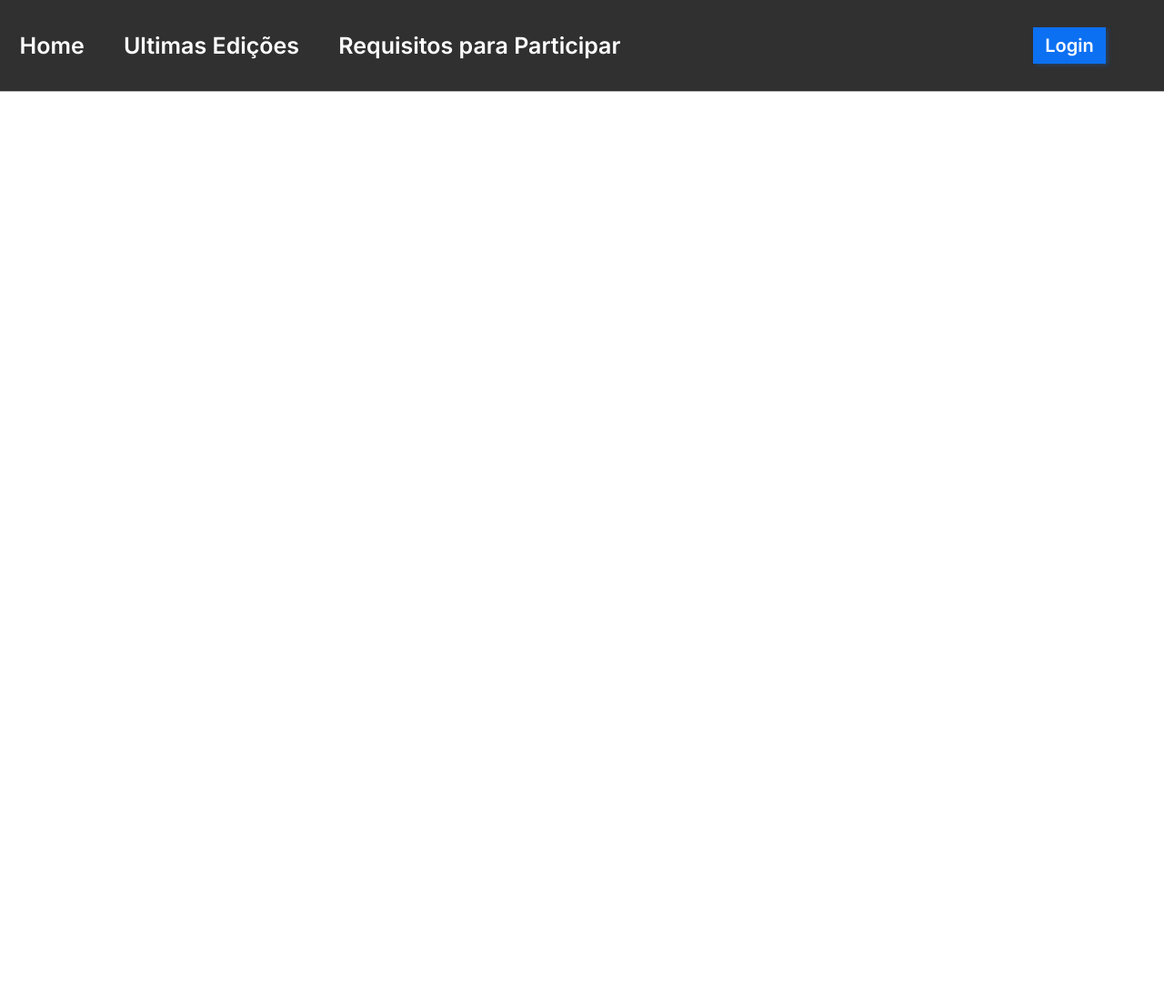
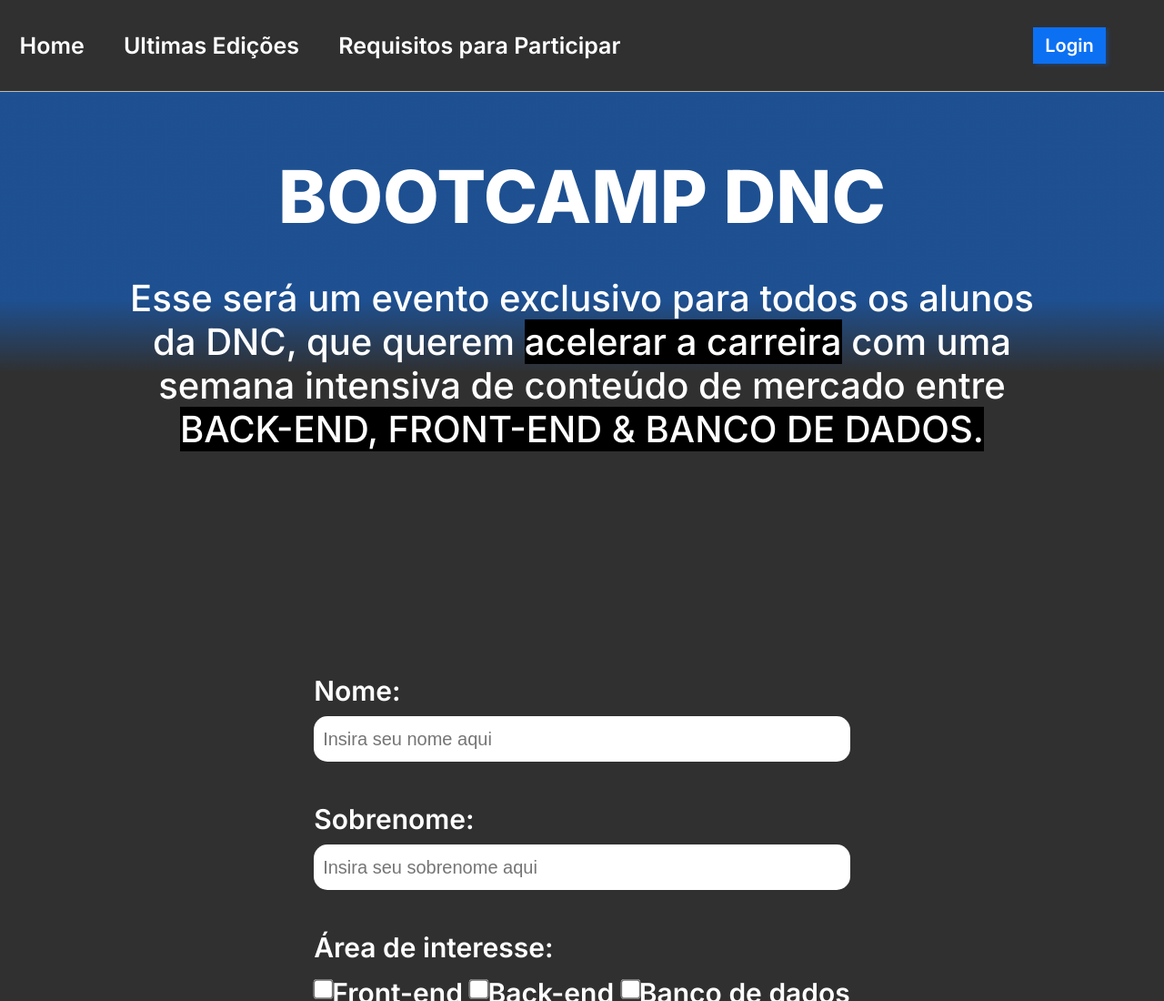
Before and after one commit to leandrolegramante/Bootcamp-DNC, a plain HTML site: page index.html in a window 1280 px wide. Shown: the top 1100 px of the page at 91% size. Before the commit the page ends 800 px from the top, so only its background shows below. Drawn offline with Linux system fonts and the light colour scheme.

Commit message:
Criação do Formulario

```diff
--- a/estilo.css
+++ b/estilo.css
@@ -4,6 +4,8 @@
 body {
     margin: 0px;
     padding: 0px;
+    background: linear-gradient(180deg, rgba(12, 112, 242, 0.5) 19.91%, rgba(12, 112, 242, 0) 24.84%), #303030;
+    background-repeat: no-repeat;
 }
 #principal {
     width: 100%;
@@ -50,3 +52,87 @@ body {
     justify-content: space-around;
     align-items: center;
 }
+section {
+    display: flex;
+    flex-direction: column;
+
+    font-family: 'Inter';
+    color: white;
+    align-items: center;
+}
+
+header h1 {
+    margin-bottom: 20px;
+    font-family: 'Inter';
+    font-style: normal;
+    font-weight: 800;
+    font-size: 80px;
+    line-height: 97px;
+    color: #FFFFFF;
+    text-align: center;
+}
+header p {
+    font-family: 'Inter';
+    font-style: normal;
+    font-weight: 500;
+    font-size: 40px;
+    line-height: 48px;
+    text-align: center;
+    color: #FFFFFF;
+    margin-bottom: 235px;
+}
+.destaque {
+    background-color: black;
+    color: white;
+
+}
+
+/*Formulario*/
+
+ form {
+
+    font-family: "Inter";
+    font-size: 30px;
+    font-weight: 600;
+    align-items: center;
+ }
+ .form-group {
+    display: flex;
+    flex-direction: column;
+
+
+ }
+ form input {
+    border-radius: 15px;
+    border: 0px;
+    height: 30px;
+    font-size: 20px;
+    padding: 10px;
+    margin-bottom: 35px;
+ }
+ #checkboxs {
+    font-family: 'Inter';
+    font-style: normal;
+    font-weight: 600;
+    font-size: 25px;
+    line-height: 30px;
+    color: #FFFFFF;
+    justify-content: space-around;
+    display: flex;
+ }
+ form label {
+    margin: 10px 0 10px 0;
+ }
+ input[type='checkbox']{
+    transform: scale(1.7);
+ }
+ input[type='submit']{
+    background-color: #0C70F2;
+    width: 100% ;
+    height: 56px;
+    color: #FFFFFF;
+    font-size: 32px;
+    box-shadow: 0px 6px 4px rgba(12, 112, 242, 0.25);
+    cursor: pointer;
+
+ }
--- a/index.html
+++ b/index.html
@@ -20,6 +20,49 @@
         <button>Login</button>
     </nav>
 
+    <section>
+        <header>
+            <h1>BOOTCAMP DNC</h1>
+            <p>Esse será um evento exclusivo para todos os alunos <br> da DNC, que querem <mark class="destaque">acelerar a carreira</mark> com uma <br> semana intensiva de conteúdo de mercado entre <br>  <mark class="destaque">BACK-END, FRONT-END & BANCO DE DADOS.</mark></p>
+        </header>
+        <form>
+            <div class="form-group">
+                <label>Nome:</label>
+                <input type="text" placeholder="Insira seu nome aqui">
+            </div>
+            <div class="form-group">
+                <label>Sobrenome:</label>
+                <input type="text" placeholder="Insira seu sobrenome aqui">
+            </div>
+            <div class="form-group">
+                <label>Área de interesse:</label>
+                    <div id="checkbox">
+                        <input type="checkbox" value="front">Front-end
+                        <input type="checkbox" value="back">Back-end
+                        <input type="checkbox" value="BD">Banco de dados
+                    </div>
+            </div>
+            <div class="form-group">
+                <label>E-mail</label>
+                <input type="email" placeholder="Insira seu e-mail aqui">
+            </div>
+            <div class="form-group">
+                <label>Telefone:</label>
+                <input type="text" placeholder="(99) 9999-9999">
+            </div>
+            <div class="form-group">
+                <label>Insira uma frase criativa aqui:</label>
+                <input type="text" placeholder="Qual frase criativa você gostaria de falar? :)">
+            </div>
+
+            <input type="submit" value="Cadastrar">
+
+
+
+        </form>
+
+    </section>
+
 
 
 </body>
```
